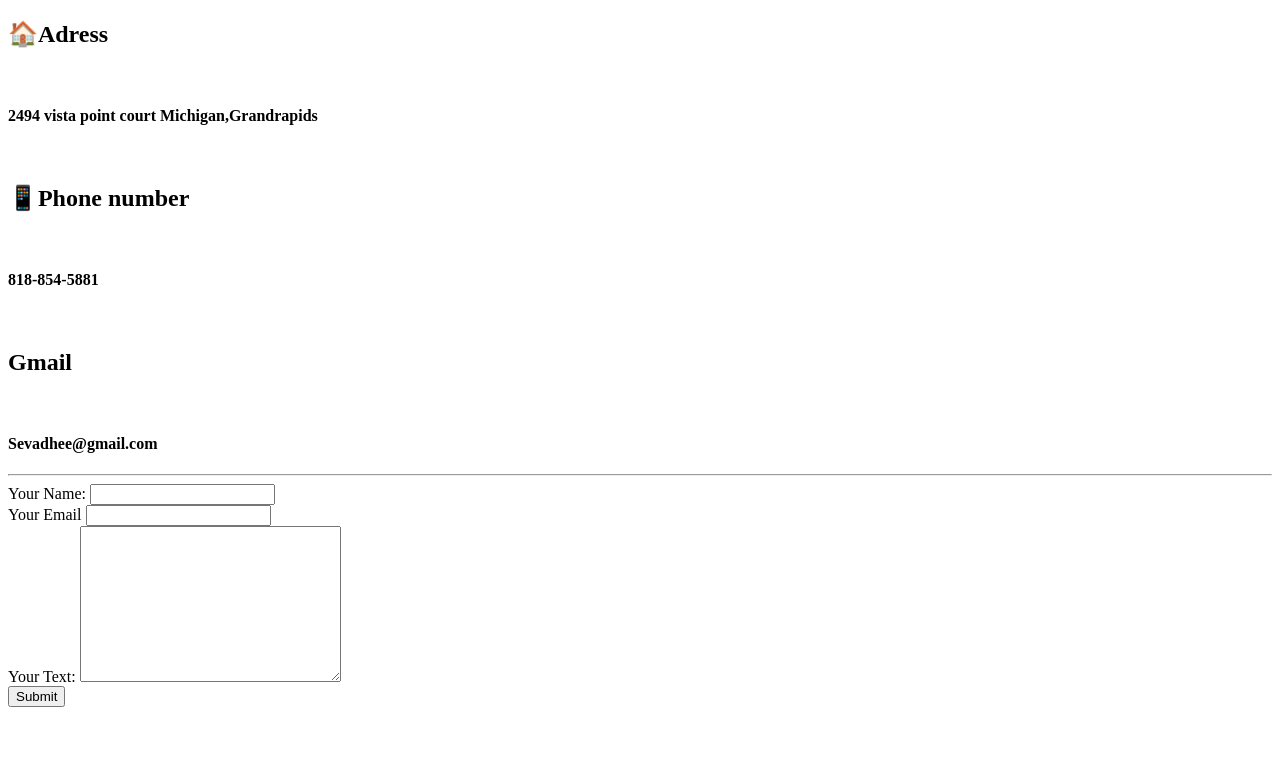
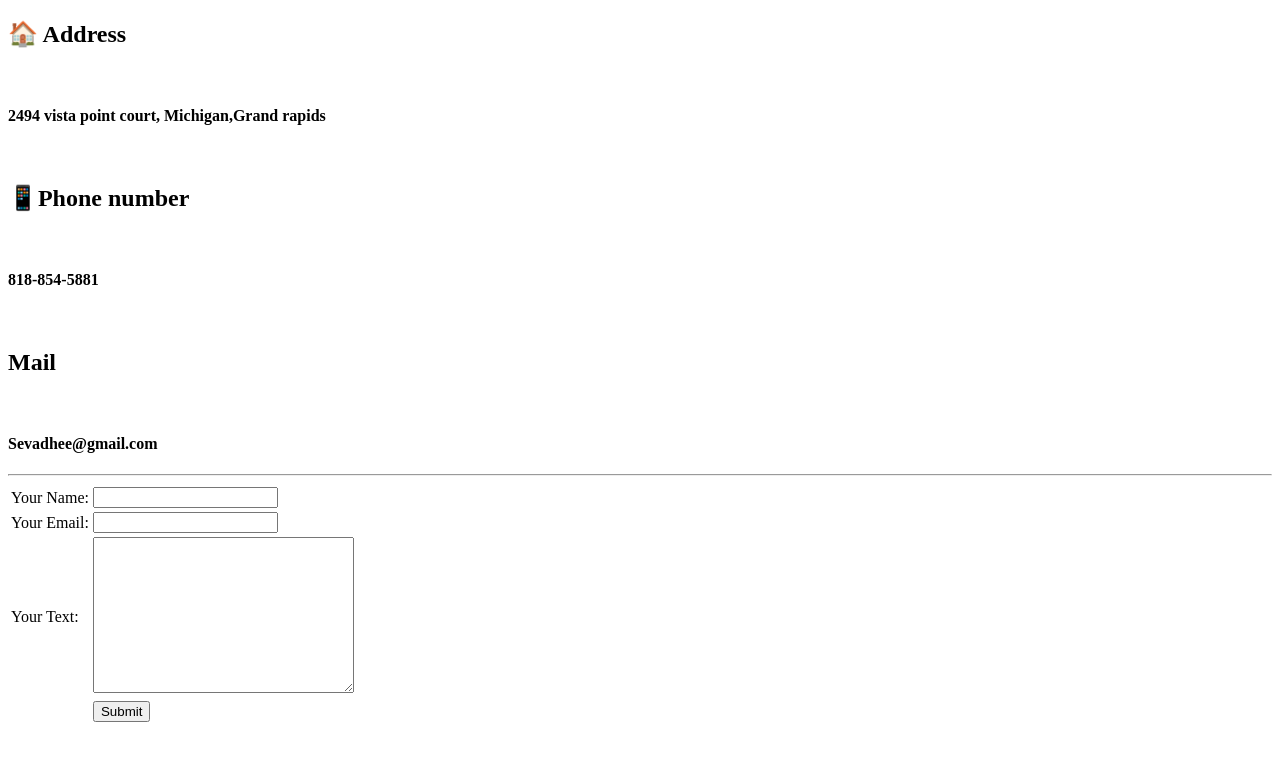
Before and after one commit to sevadhee/cv, a plain HTML site: page Contact.html in a window 1280 px wide. Drawn offline with Linux system fonts and the light colour scheme.

Commit message:
Update Contact.html

```diff
--- a/Contact.html
+++ b/Contact.html
@@ -7,32 +7,54 @@
 </head>
 
 <body>
-  <h2>🏠Adress</h2>
+  <h2>🏠 Address</h2>
   <br>
-  <h4>2494 vista point court Michigan,Grandrapids</h4>
+  <h4>2494 vista point court, Michigan,Grand rapids</h4>
   <br>
   <h2>📱Phone number</h2>
   <br>
   <h4>818-854-5881</h4>
   <br>
-  <h2>Gmail</h2>
+  <h2>Mail</h2>
   <br>
   <h4>Sevadhee@gmail.com</h4>
-<hr>
+  <hr>
   <form class="" action="successful.html" method="post" enctype="text/plain">
-    <label>Your Name:</label>
-    <input type="text" name="your name" value="">
-    <br>
-    <label>Your Email</label>
-    <input type="email" name="your email" value=""><br></input>
-    <label>Your Text:</label>
-<textarea name="name" rows="10" cols="30"></textarea><br>
-    <input type="submit" name="">
+    <table>
+      <tr>
+        <td>
+          <label>Your Name:</label>
+        </td>
+        <td>
+          <input type="text" name="your name" value="">
+        </td>
+      </tr>
+      <tr>
+        <td>
+          <label>Your Email:</label>
+        </td>
+        <td>
+          <input type="email" name="your email" value=""><br></input>
+        </td>
+      </tr>
+      <tr>
+        <td>
+          <label>Your Text:</label>
+        </td>
+        <td>
+          <textarea name="name" rows="10" cols="30"></textarea>
+        </td>
+      </tr>
+      <tr>
+        <td>
 
+        </td>
+        <td>
+          <input type="submit" name="">
+        </td>
+      </tr>
+    </table>
   </form>
-
-
-
 </body>
 
 </html>
```
